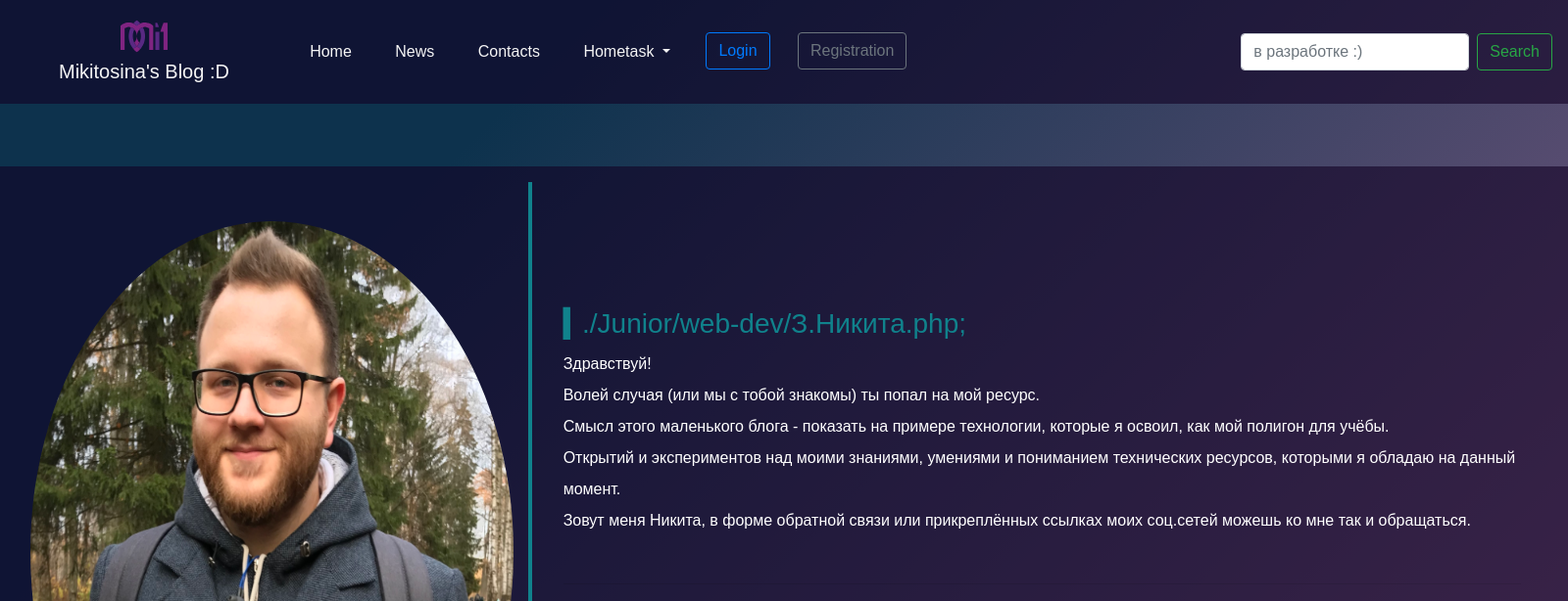
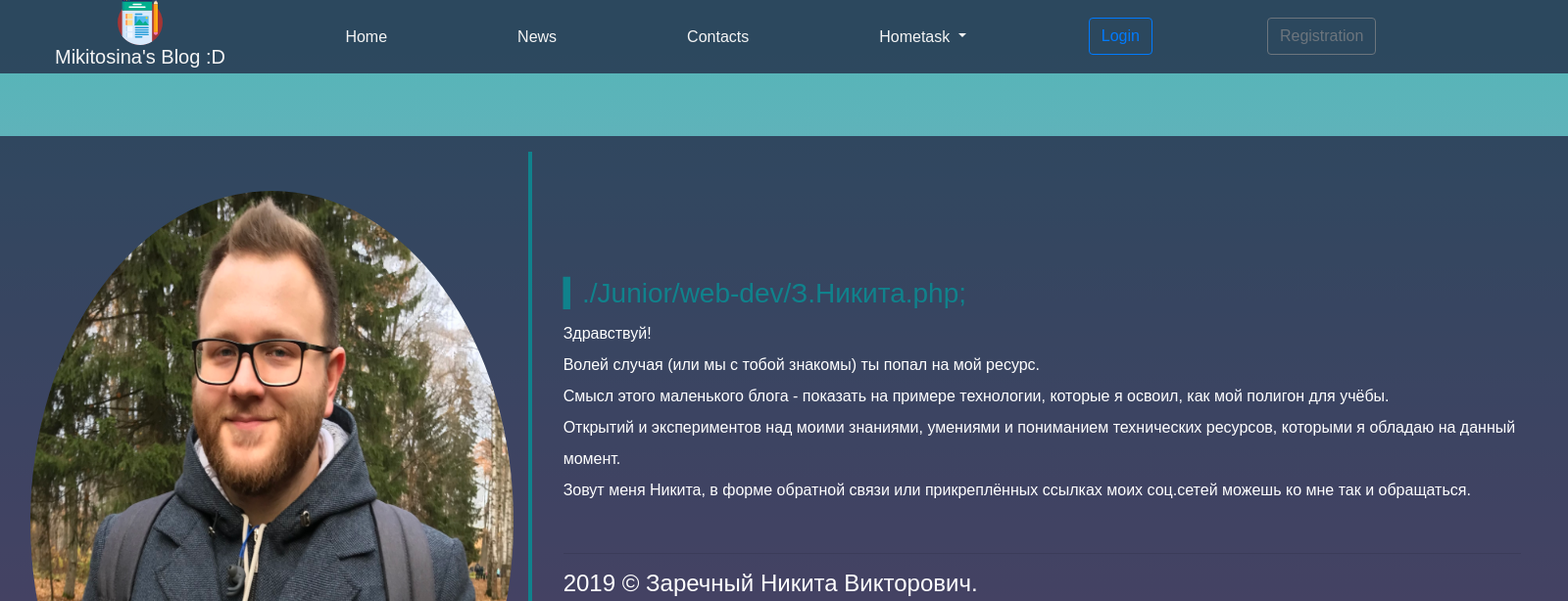
Before and after one commit to mikitosina1/mikitosina.ru, a PHP site: page /contacts.php in a window 1600 px wide. Shown: the top 614 px of the page at 98% size. Run offline with PHP 8.4, Linux system fonts and the light colour scheme.

Commit message:
styles
css direction

```diff
--- a/public/miki_components/nav_panel.php
+++ b/public/miki_components/nav_panel.php
@@ -1,8 +1,9 @@
 <nav class="navbar navbar-expand-lg flex-column flex-md-row" role="navigation">
 	<div class="logo__part">
 		<a class="navbar-brand" href="/">
-            <img src="../miki_styles/images/logo-03.svg" alt="Логотип сайта" title="Логотип сайта" class="logo_header">
+			<img src="../miki_styles/images/blog.svg" alt="Логотип сайта" title="Логотип сайта" class="logo_header">
 			<div class="title__blog">Mikitosina's Blog :D</div>
+			<div class="hidden">Icons made by <a href="https://www.freepik.com" title="Freepik">Freepik</a> from <a href="https://www.flaticon.com/" title="Flaticon">www.flaticon.com</a></div>
 		</a>
 	</div>
 	<button class="navbar-toggler" type="button" data-toggle="collapse" data-target="#navbarSupportedContent" aria-controls="navbarSupportedContent" aria-expanded="false" aria-label="Toggle navigation">
@@ -53,9 +54,9 @@
 				</li>
 			<?php endif;?>
 		</ul>
-		<form class="form-inline my-2 my-lg-0">
+<!-- 		<form class="form-inline my-2 my-lg-0">
 			<input class="form-control mr-sm-2" type="search" placeholder="в разработке :)" aria-label="Search">
 			<button class="btn btn-outline-success my-2 my-sm-0" type="submit">Search</button>
-		</form>
+		</form> -->
 	</div>
 </nav>
--- a/public/miki_styles/contacts_style.css
+++ b/public/miki_styles/contacts_style.css
@@ -2,9 +2,10 @@
 
 body {
 	background-color: #7f5a83;
-	background-image: linear-gradient(315deg, #7f5a83 0%, #0d324d 74%);
-	margin: 0;
-	padding: 0;
+	background-attachment: fixed;
+	background: -webkit-linear-gradient(0deg, rgb(190, 154, 207) 4%, rgb(86, 181, 184) 95%);
+	background: -moz-linear-gradient(0deg, rgb(190, 154, 207) 4%, rgb(86, 181, 184) 95%);
+	background: linear-gradient(0deg, rgb(190, 154, 207) 4%, rgb(86, 181, 184) 95%);
 	font: 16px/24px Arial, Tahoma, sans-serif;
 }
 
--- a/public/miki_styles/main_style.css
+++ b/public/miki_styles/main_style.css
@@ -5,51 +5,24 @@
 	position: relative;
 }
 
-body {
+body{
 	background-color: #7f5a83;
-	background-image: linear-gradient(315deg, #7f5a83 0%, #0d324d 74%);
 	background-attachment: fixed;
+	background: -webkit-linear-gradient(0deg, rgb(190, 154, 207) 4%, rgb(86, 181, 184) 95%);
+	background: -moz-linear-gradient(0deg, rgb(190, 154, 207) 4%, rgb(86, 181, 184) 95%);
+	background: linear-gradient(0deg, rgb(190, 154, 207) 4%, rgb(86, 181, 184) 95%);
 	font: 16px/24px Arial, Tahoma, sans-serif;
 }
 
-a{
-	color: whitesmoke;
-}
-
-.logo__part{
-	margin-left: 5.5vh;
-	margin-right: 5.5vh;
-}
-
-.logo_header{
-	text-align: center;
-	margin-left: auto;
-	margin-right: auto;
-	width: 6vh;
-	height: 6vh;
-}
-
-.title__blog{
-	color: whitesmoke;
-	height: 4vh;
-	vertical-align: middle;
-}
-
-.dropdown-menu{
-	background-color: rgba(18, 0, 36, 0.89);
-}
-
-.dropdown-item{
-	color: whitesmoke;
-}
-
+a{color: whitesmoke;}
+.hidden{display: none;}
 /*очистка обтекания (clearfix)*/
-div.clear{clear: both;}
+div .clear{clear: both;}
 
 .main_content{
 	background-color: rgba(18, 0, 36, 0.6);
 	width: 70%;
-	min-height: 90vh;
+	min-height: calc(100vh - 75px);
 	margin-left: auto;
 	margin-right: auto;
 }
--- a/public/miki_styles/nav_style.css
+++ b/public/miki_styles/nav_style.css
@@ -1,9 +1,11 @@
 .navbar{
 	background-color: rgba(18, 0, 36, 0.6);
 	text-align: center;
+	align-items: center;
+	height: 75px;
 }
 
-.navbar-toggler {
+.navbar-toggler{
 	color: whitesmoke;
 	border-color: whitesmoke;
 	background-color: #6A5ACD;
@@ -11,10 +13,55 @@
 
 .navbar-toggler-icon{
 	color: whitesmoke;
-    /*background-image: url("/images/hamburger.svg");*/
 	height: 3vh;
 	width: 3vh;
 }
+
+.navbar .logo__part{
+	padding-left: 40px;
+    padding-right: 40px;
+}
+
+.navbar .logo__part .navbar-brand{
+	margin-top: 0px;
+}
+
+.logo_header{
+	text-align: center;
+	margin-left: auto;
+	margin-right: auto;
+	width: 6vh;
+	height: 6vh;
+}
+
+.title__blog{
+	color: whitesmoke;
+	height: 4vh;
+	vertical-align: middle;
+}
+
+nav .show{
+	background-color: rgba(18, 0, 36, 0.6);
+	text-align: center;
+	align-items: center;
+}
+
+nav .collapse .navbar-nav{
+	margin: 0px!important;
+	width: 1300px;
+	padding: 0px 0px 0px 0px;
+}
+
+.dropdown-item{
+	color: whitesmoke;
+}
+
+.navbar-nav>.nav-item{
+	padding-right: 4.5%;
+	padding-left: 4.5%;
+
+}
+
 
 
 @media (max-width: 450px){
@@ -32,19 +79,20 @@
 		right: 20%;
 	}
 
-    .navbar-nav{
+/*	.navbar-nav{
 		flex-direction: unset;
 		width: 14em;
 		height: 5em;
-    }
+	}*/
 
 	.dropdown{
 		z-index: 10;
 	}
 }
 
-.navbar-nav>.nav-item{
-    margin-right: 3%;
-    margin-left: 3%;
-
+@media (min-width: 992px){
+	.navbar-expand-lg .navbar-nav .dropdown-menu{
+		position: absolute;
+    	width: 223px;
 	}
+}
```
Also changed, not shown: public/miki_styles/news_style.css (+8 -3 lines), public/miki_styles/images/3_White_logo_on_color1_280x67.png (deleted), public/miki_styles/images/blog.svg (added), public/miki_styles/images/login_logo.png (deleted), public/miki_styles/images/logotype_F.png (deleted), public/miki_styles/images/logou.png (deleted), public/miki_styles/images/new_form.svg (added). Lines whose indentation alone changed are shown as unchanged.
